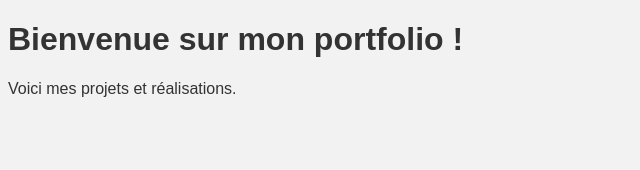
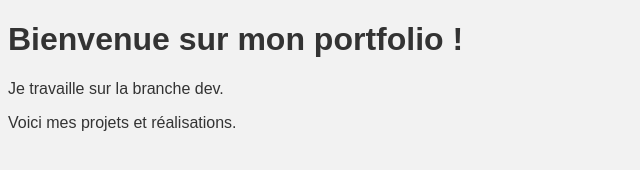
Before and after one commit to majdoulinelbougadraoui-boop/monportfolio, a plain HTML site: page index.html in a window 1280 px wide. Shown: the whole page, without its empty margins (0-640 px from the left). Drawn offline with Linux system fonts and the light colour scheme.

Commit message:
modification de index.html sur dev

```diff
--- a/index.html
+++ b/index.html
@@ -8,6 +8,7 @@
 </head>
 <body>
     <h1>Bienvenue sur mon portfolio !</h1>
+    <p>Je travaille sur la branche dev.</p>
     <p>Voici mes projets et réalisations.</p>
     <script src="script.js"></script>
 </body>
```
